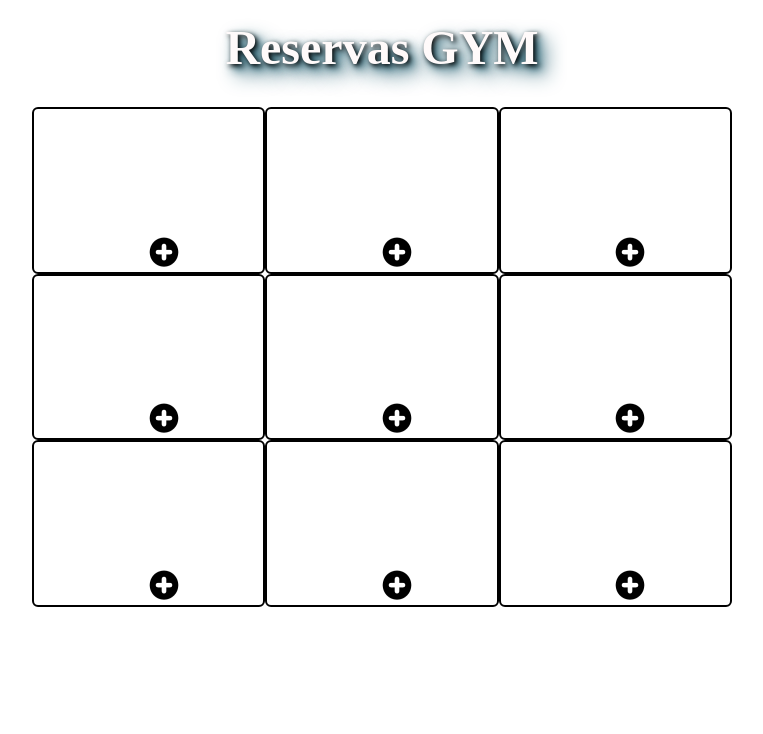
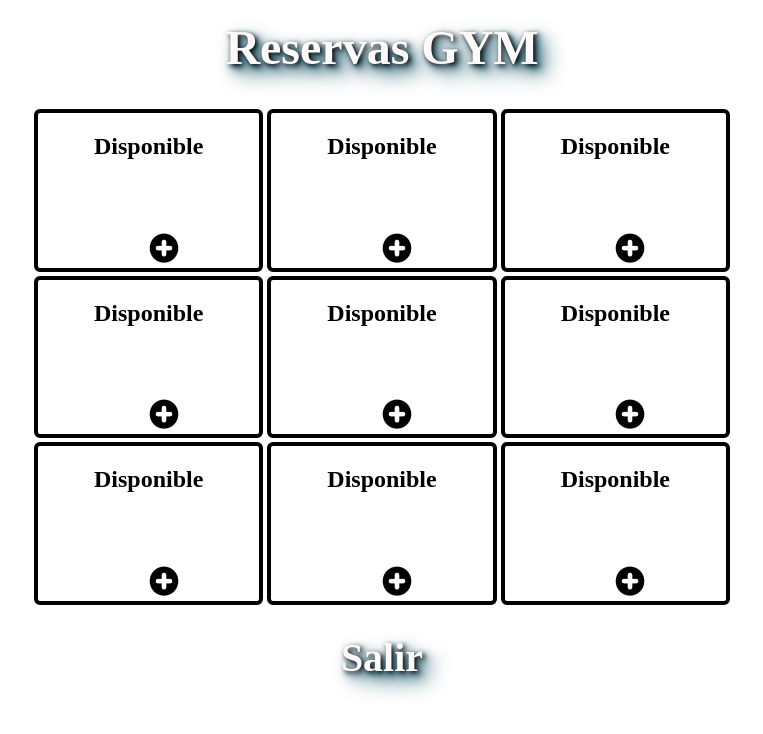
Before and after one commit to Wendy-B11/wys-project, a plain HTML site: page reservas.html in a window 1280 px wide. Shown: the whole page, without its empty margins (258-1021 px from the left). Drawn offline with Linux system fonts and the light colour scheme.

Commit message:
Cambiosss

```diff
--- /dev/null
+++ b/css/fecha.css
@@ -0,0 +1,7 @@
+body{
+    background-image: url(../imgs/fondo_fecha.jpg);
+    background-size: cover;
+    background-repeat: no-repeat;
+    background-position: center;
+    background-attachment: fixed;
+}
--- a/css/login.css
+++ b/css/login.css
@@ -5,7 +5,7 @@
     font-family: sans-serif;
 }
 body{
-    background-image: url(../imgs/fondo_login.png);
+    background-image: url(../imgs/background_login.jpg);
     background-size: cover;
     background-repeat: no-repeat;
     background-position: center;
--- a/css/reservas.css
+++ b/css/reservas.css
@@ -36,10 +36,11 @@
 }
 
 .disponible{
+	margin: 2px;
 	position: relative;
-	border: 2px solid black;
+	border: 4px solid black;
 	text-align: center;
-	color: white;
+	color: black;
 	border-radius: 6px;
 }
 .reservado{
@@ -114,6 +115,13 @@ body{
 	width: 210px;
 	height: 28px;
 	border-radius: 6px;
+	text-decoration: none;
+	outline: none;
+	font-size: 25px;
+}
+input_name:hover{
+	height: 30px;
+	border: 2px solid black;
 }
 #input_password{
 	position: absolute;
@@ -147,3 +155,17 @@ body{
 	border-radius: 100%;
 	text-shadow: 2px 2px 5px black, 5px 5px 10px rgb(17, 81, 100), 10px 10px 20px rgb(17, 81, 100);
 }
+.salir{
+	margin-top: 20px;
+	text-align: center;
+	font-size: 20px;
+	color:snow;
+	border-radius: 100%;
+	text-shadow: 2px 2px 5px black, 5px 5px 10px rgb(17, 81, 100), 10px 10px 20px rgb(17, 81, 100);
+	text-decoration: none;
+	transition: 300ms;
+}
+.salir:hover{
+	color: rgb(202, 202, 202);
+	font-size:25px;
+}
--- a/reservas.html
+++ b/reservas.html
@@ -62,5 +62,6 @@
 	<p>Hola <br> mundo <br> feliz dia</p> -->
 	<!-- <select id="combobox"></select> -->
 	<!-- <ul id="lista"></ul> -->
+	<a class="salir" href="index.html"><h1>Salir</h1></a>
 </body>
 </html>
```
Also changed, not shown: fecha.html (+2 -0 lines), imgs/background_login.jpg (added), imgs/bg_fecha.png (added), imgs/fondo_fecha.jpg (added).
